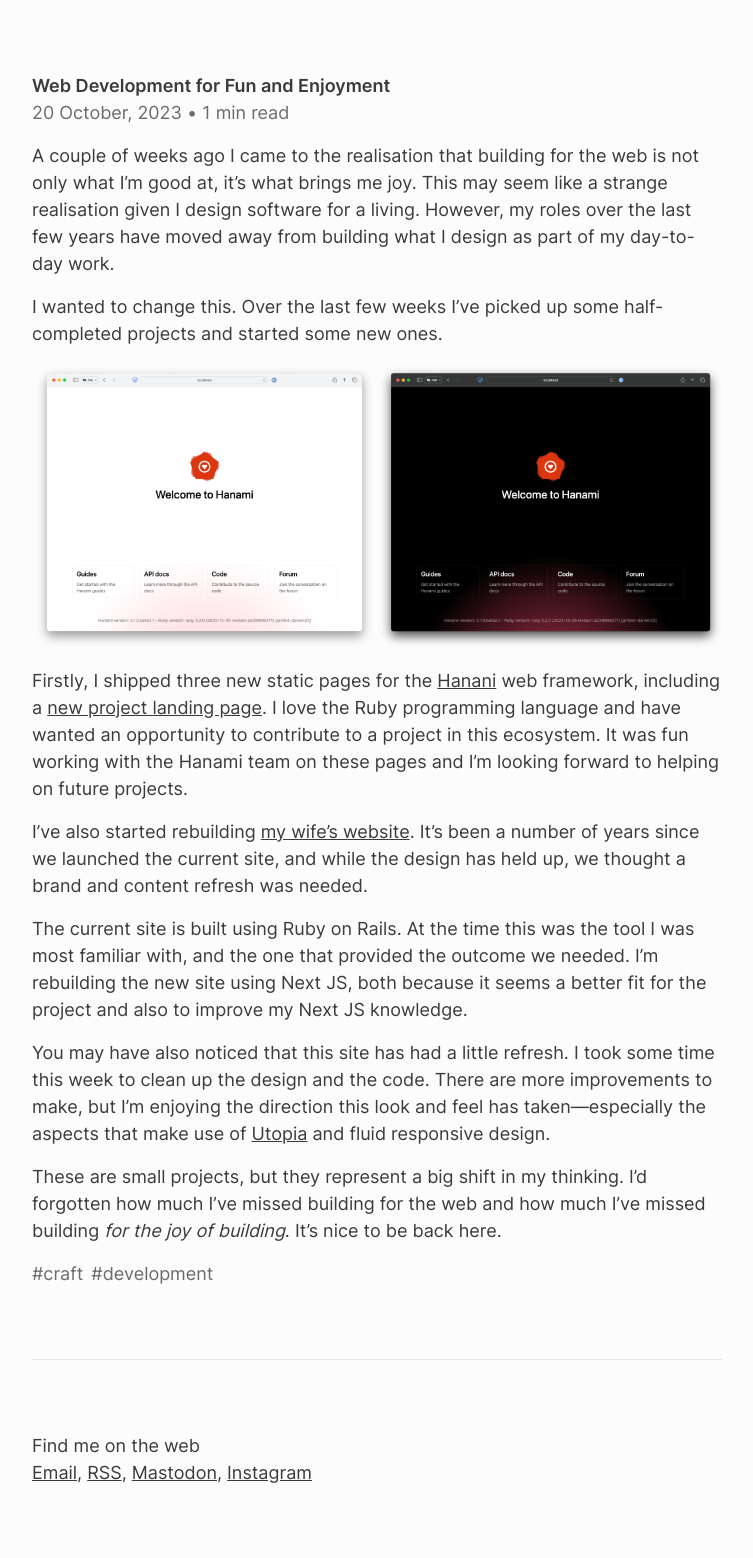
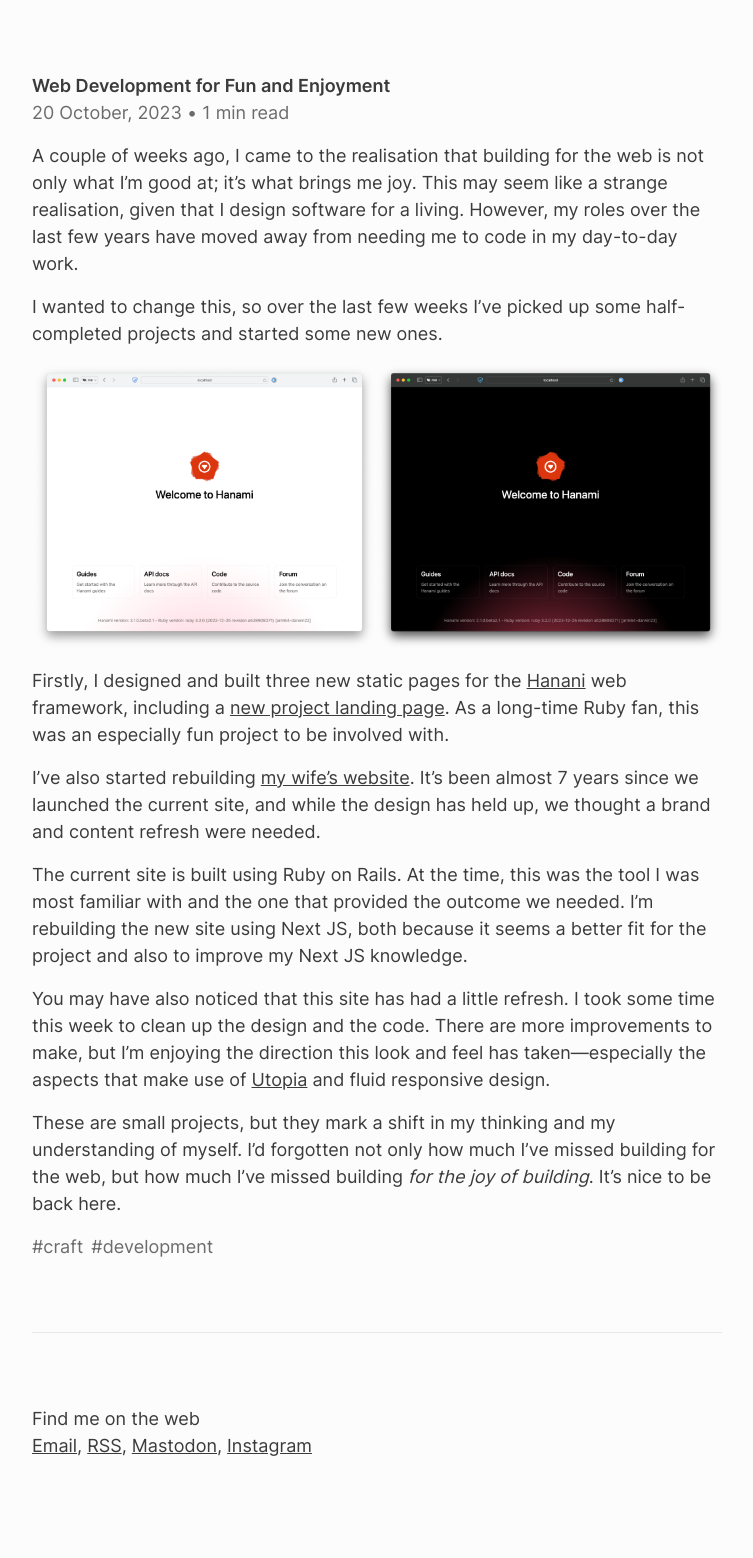
Before and after one commit to aaronmoodie/aaronmoodie.com, a Jekyll site: the page built from _posts/2023-10-21-web-development-for-fun-and-enjoyment.md, in a window 1280 px wide. Shown: the whole page, without its empty margins (263-1016 px from the left). Built offline with Jekyll 4.4.1, drawn with Linux system fonts in a browser that asks for light colours; after the commit the page ends 1531 px from its top, so only the background shows below that.

Commit message:
Copy updates

```diff
--- a/_posts/2023-10-21-web-development-for-fun-and-enjoyment.md
+++ b/_posts/2023-10-21-web-development-for-fun-and-enjoyment.md
@@ -6,18 +6,18 @@
 categories: blog
 ---
 
-A couple of weeks ago I came to the realisation that building for the web is not only what I'm good at, it's what brings me joy. This may seem like a strange realisation given I design software for a living. However, my roles over the last few years have moved away from building what I design as part of my day-to-day work.
+A couple of weeks ago, I came to the realisation that building for the web is not only what I'm good at; it's what brings me joy. This may seem like a strange realisation, given that I design software for a living. However, my roles over the last few years have moved away from needing me to code in my day-to-day work.
 
-I wanted to change this. Over the last few weeks I've picked up some half-completed projects and started some new ones.
+I wanted to change this, so over the last few weeks I've picked up some half-completed projects and started some new ones.
 
 ![The new Hanami welcome page in light and dark mode](/images/hanami-homepage.png)
 
-Firstly, I shipped three new static pages for the [Hanani](https://hanamirb.org) web framework, including a [new project landing page](https://github.com/hanami/hanami/pull/1358). I love the Ruby programming language and have wanted an opportunity to contribute to a project in this ecosystem. It was fun working with the Hanami team on these pages and I'm looking forward to helping on future projects.
+Firstly, I designed and built three new static pages for the [Hanani](https://hanamirb.org) web framework, including a [new project landing page](https://github.com/hanami/hanami/pull/1358). As a long-time Ruby fan, this was an especially fun project to be involved with.
 
-I've also started rebuilding [my wife's website](https://maryannemoodie.com). It's been a number of years since we launched the current site, and while the design has held up, we thought a brand and content refresh was needed.
+I've also started rebuilding [my wife's website](https://maryannemoodie.com). It's been almost 7 years since we launched the current site, and while the design has held up, we thought a brand and content refresh were needed.
 
-The current site is built using Ruby on Rails. At the time this was the tool I was most familiar with, and the one that provided the outcome we needed. I'm rebuilding the new site using Next JS, both because it seems a better fit for the project and also to improve my Next JS knowledge.
+The current site is built using Ruby on Rails. At the time, this was the tool I was most familiar with and the one that provided the outcome we needed. I'm rebuilding the new site using Next JS, both because it seems a better fit for the project and also to improve my Next JS knowledge.
 
 You may have also noticed that this site has had a little refresh. I took some time this week to clean up the design and the code. There are more improvements to make, but I'm enjoying the direction this look and feel has taken—especially the aspects that make use of [Utopia](https://utopia.fyi) and fluid responsive design.
 
-These are small projects, but they represent a big shift in my thinking. I'd forgotten how much I've missed building for the web and how much I've missed building *for the joy of building*. It's nice to be back here.
+These are small projects, but they mark a shift in my thinking and my understanding of myself. I'd forgotten not only how much I've missed building for the web, but how much I've missed building *for the joy of building*. It's nice to be back here.
```
